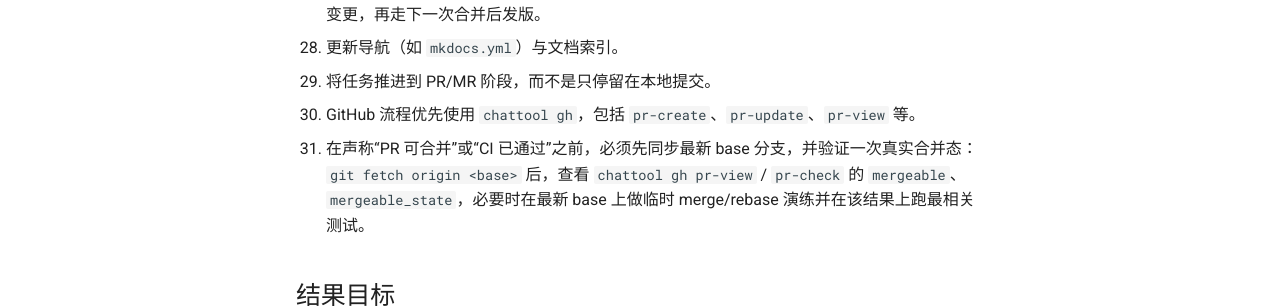
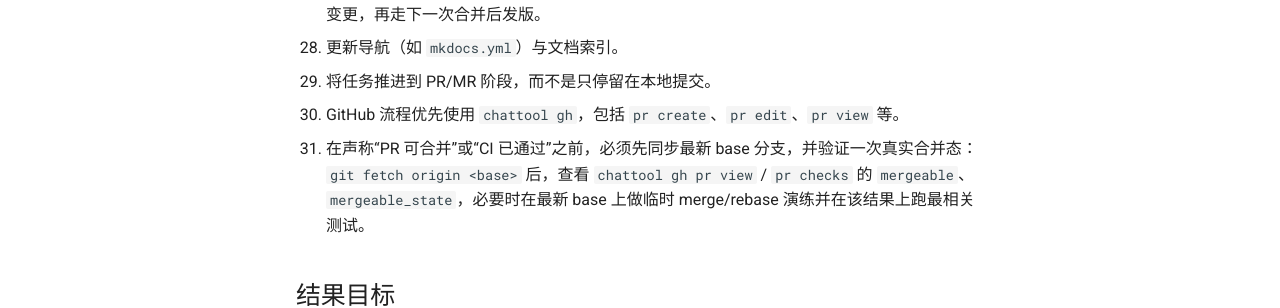
Before and after one commit to cubenlp/ChatTool, an MkDocs documentation site: the page built from docs/development-guide/task-driven-iteration.md, in a window 1280 px wide and 900 px high, scrolled down 1157 px. Shown: the part 443-751 px from the top of the window. Built offline with MkDocs 1.6.1 and Material for MkDocs 9.7.7, drawn with Linux system fonts in a browser that asks for light colours; comment, search, counter and statistics services are not loaded; the version menu is left out.

Commit message:
docs: align development guides with gh command tree

```diff
--- a/docs/development-guide/task-driven-iteration.md
+++ b/docs/development-guide/task-driven-iteration.md
@@ -42,8 +42,8 @@
    - 如果 PyPI 已经存在该版本，禁止继续推同版本 tag 试图“重发”；必须先提交新的版本 bump 变更，再走下一次合并后发版。
    - 更新导航（如 `mkdocs.yml`）与文档索引。
    - 将任务推进到 PR/MR 阶段，而不是只停留在本地提交。
-   - GitHub 流程优先使用 `chattool gh`，包括 `pr-create`、`pr-update`、`pr-view` 等。
-   - 在声称“PR 可合并”或“CI 已通过”之前，必须先同步最新 base 分支，并验证一次真实合并态：`git fetch origin <base>` 后，查看 `chattool gh pr-view` / `pr-check` 的 `mergeable`、`mergeable_state`，必要时在最新 base 上做临时 merge/rebase 演练并在该结果上跑最相关测试。
+   - GitHub 流程优先使用 `chattool gh`，包括 `pr create`、`pr edit`、`pr view` 等。
+   - 在声称“PR 可合并”或“CI 已通过”之前，必须先同步最新 base 分支，并验证一次真实合并态：`git fetch origin <base>` 后，查看 `chattool gh pr view` / `pr checks` 的 `mergeable`、`mergeable_state`，必要时在最新 base 上做临时 merge/rebase 演练并在该结果上跑最相关测试。
 
 ## 结果目标
 
```
Also changed, not shown: docs/development-guide/cli-normalization-report.md (+8 -8 lines).
